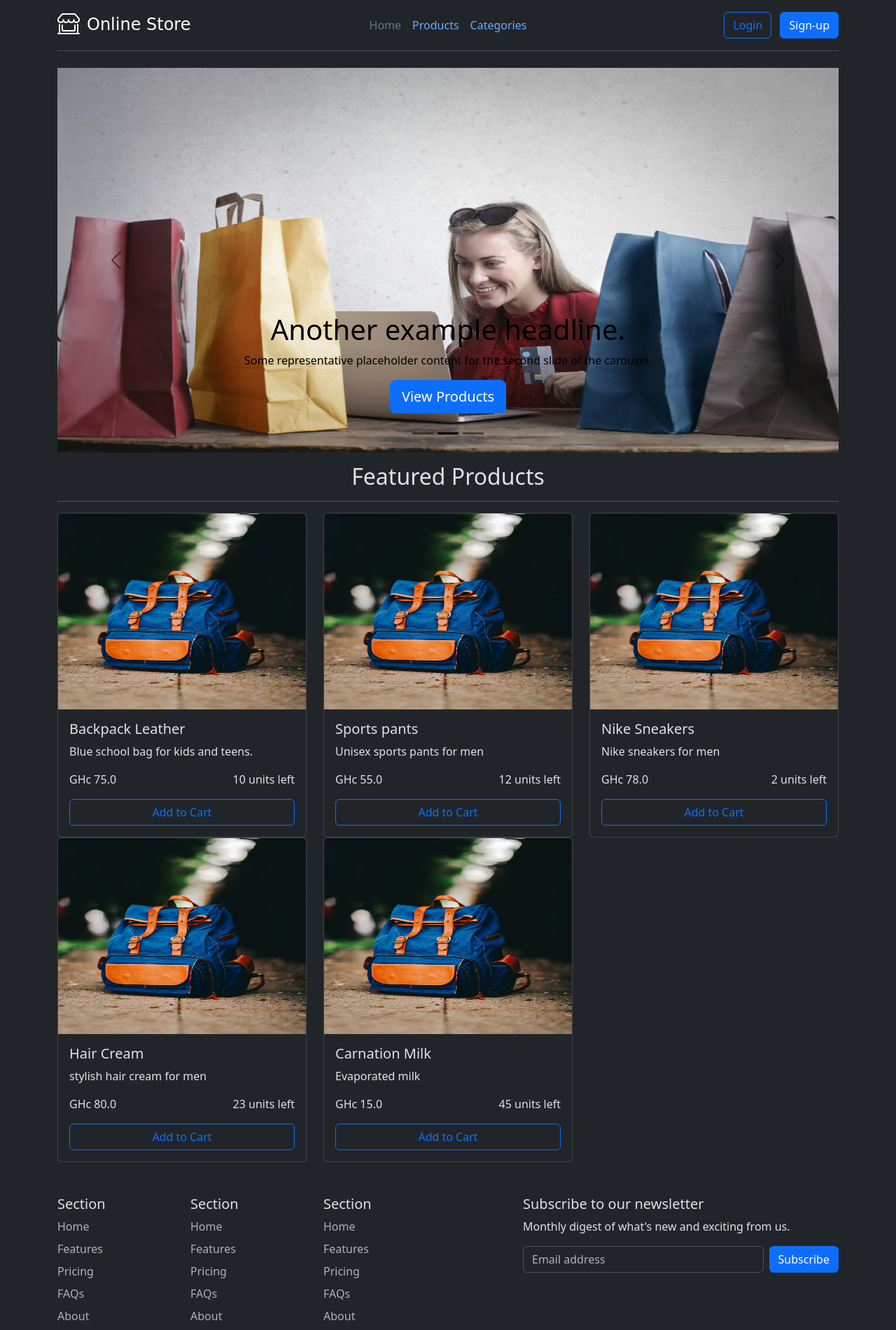
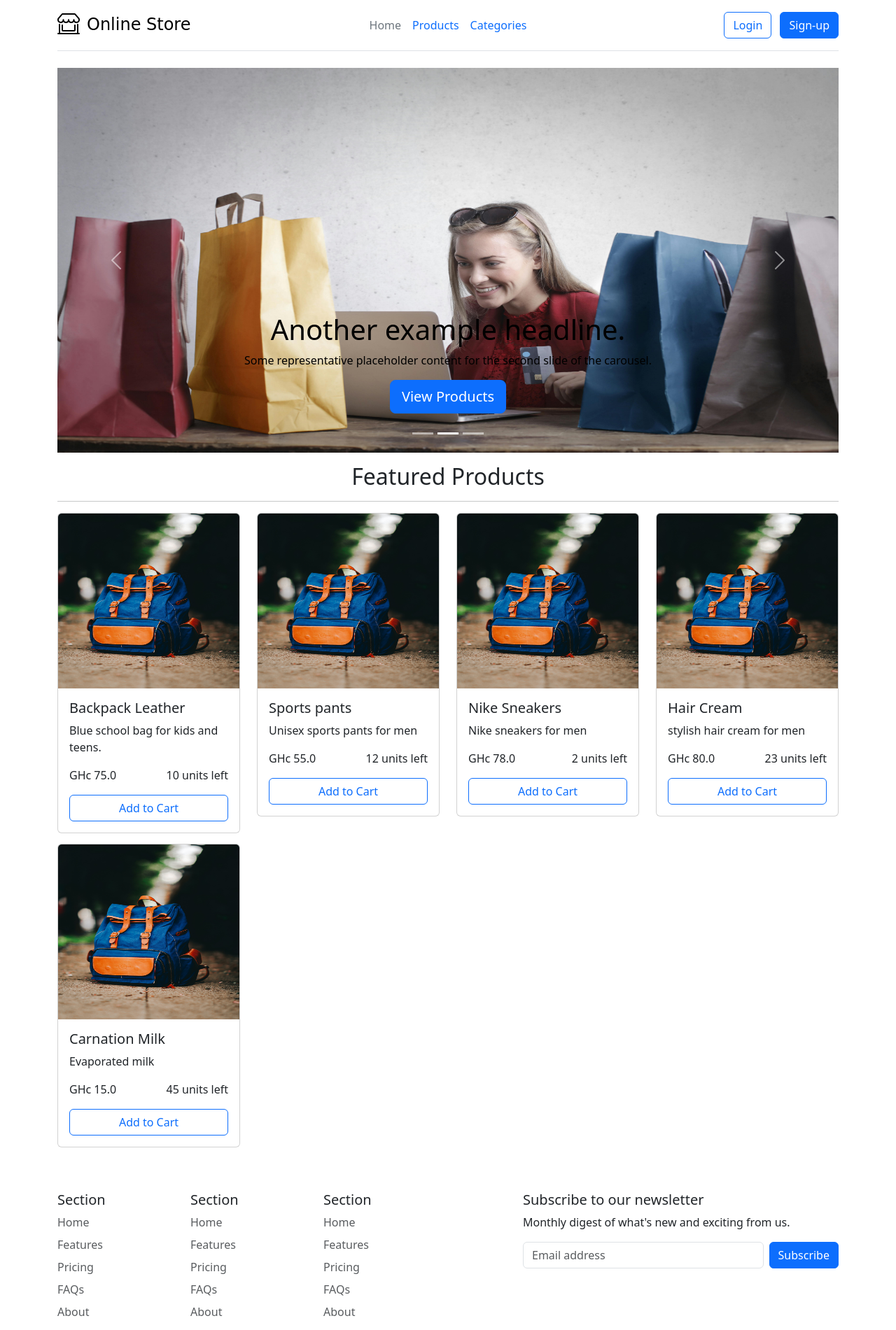
Before and after one commit to Simondelali/onlineshop, a Django app: page / in a window 1280 px wide. Shown: the top 1901 px of the page at 70% size. Run offline with Django 5.2, Linux system fonts and the light colour scheme; data comes from the database, SQL or seed files in the repository; both versions use the stored data as it was after the commit.

Commit message:
more model schema

```diff
--- a/shop/templates/shop/base.html
+++ b/shop/templates/shop/base.html
@@ -1,6 +1,6 @@
 {% load static %}
 <!DOCTYPE html>
-<html lang="en" data-bs-theme="dark">
+<html lang="en" data-bs-theme="dar">
 <head>
     <meta charset="UTF-8">
     <meta name="viewport" content="width=device-width, initial-scale=1.0">
--- a/shop/templates/shop/home.html
+++ b/shop/templates/shop/home.html
@@ -66,9 +66,9 @@
     <div class="row">
       <!-- Product -->
       {% for item in items %}
-      <div class="col-lg-4 col-md-6">
+      <div class="col-lg-3 col-md-4" style="margin-bottom: 15px;">
         <div class="card product-card">
-          <img src="{% static 'assets/images/bag.jpg' %}" class="card-img-top" alt="Product 1" style="height: 280px;">
+          <img src="{% static 'assets/images/bag.jpg' %}" class="card-img-top" alt="Product 1" style="height: 250px; width: 100%;">
           <div class="card-body">
             <h5 class="card-title">{{ item.name }}</h5>
             <p class="card-text">{{ item.description }}</p>
```
Also changed, not shown: db.sqlite3.
